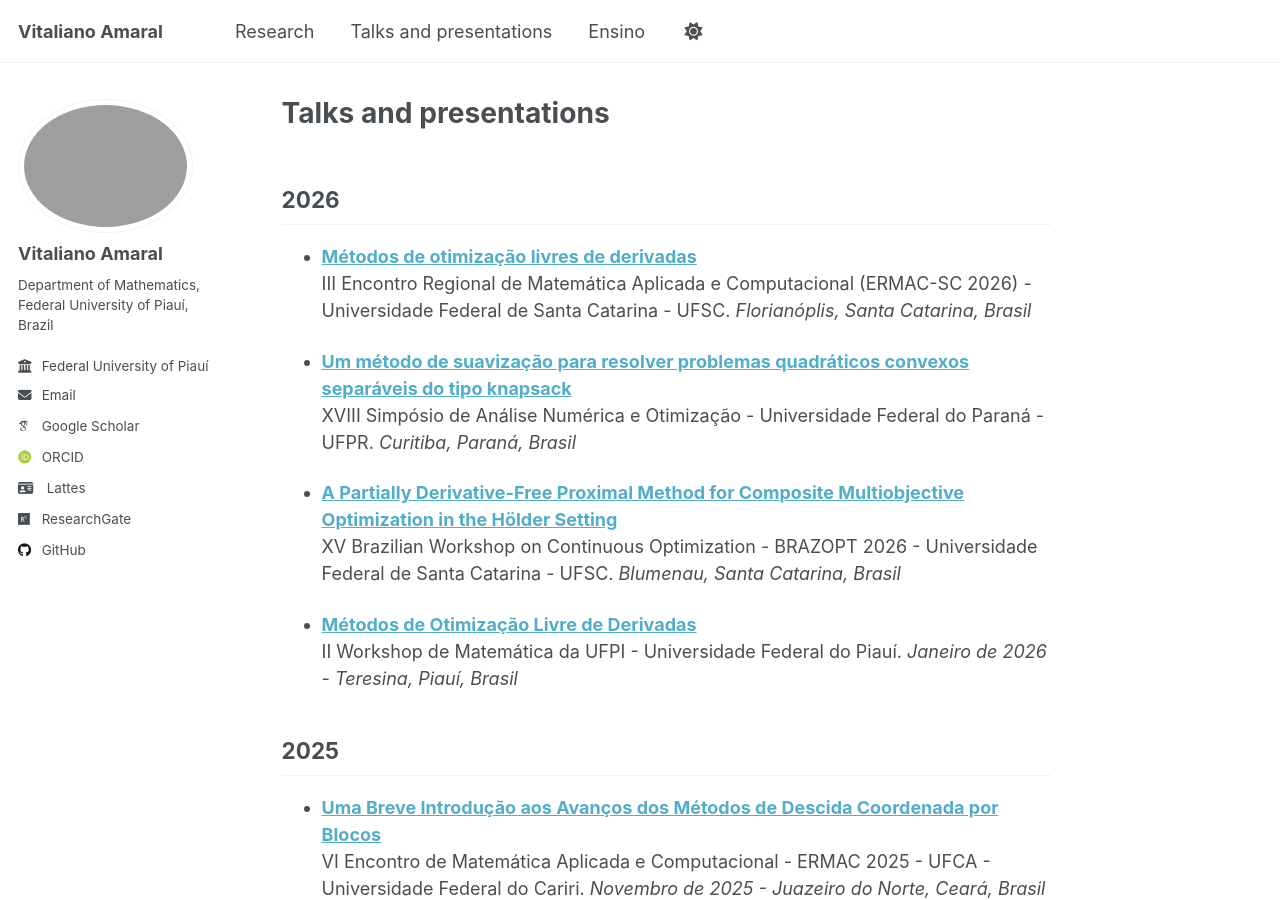
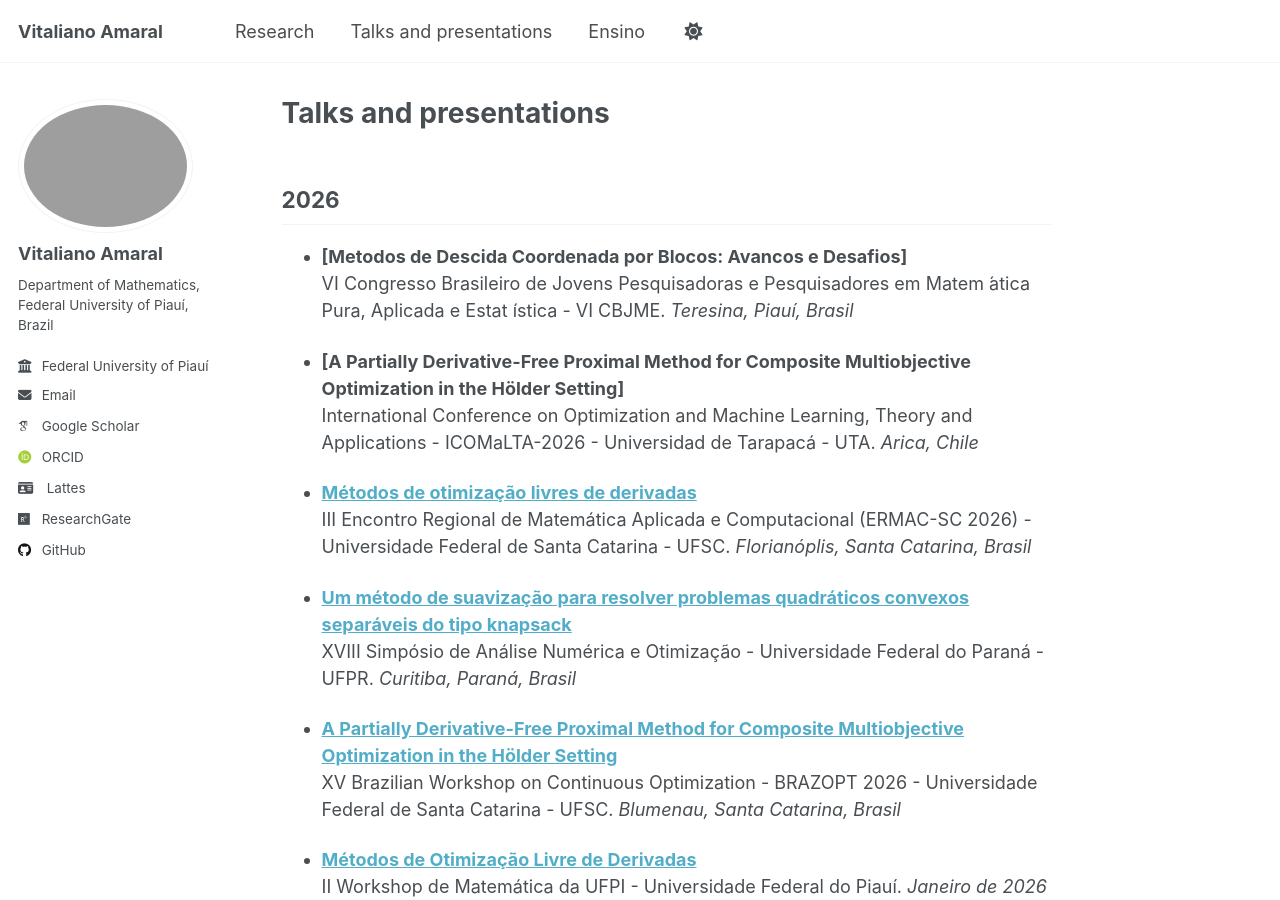
Before and after one commit to vitalianoamaral/vitalianoamaral.github.io, a Jekyll site: the page built from _pages/talksandpresentations.md, in a window 1280 px wide and 900 px high. Built offline with Jekyll 4.4.1, drawn with Linux system fonts in a browser that asks for light colours; some web fonts are replaced.

Commit message:
Update talksandpresentations.md

```diff
--- a/_pages/talksandpresentations.md
+++ b/_pages/talksandpresentations.md
@@ -5,6 +5,14 @@ permalink: /talksandpresentations/
 author_profile: true
 ---
 ## 2026
+- **[Metodos de Descida Coordenada por Blocos: Avancos e Desafios]**
+  VI Congresso Brasileiro de Jovens Pesquisadoras e Pesquisadores em Matem ́atica Pura, Aplicada e Estat ́ıstica - VI CBJME. *Teresina, Piauí, Brasil*
+
+- **[A Partially Derivative-Free Proximal Method
+for Composite Multiobjective Optimization
+in the Hölder Setting]**
+  International Conference on Optimization and Machine Learning, Theory and Applications - ICOMaLTA-2026 - Universidad de Tarapacá - UTA. *Arica, Chile*
+
 - **[Métodos de otimização livres de derivadas](/files/ERMACSC.pdf)**
   III Encontro Regional de Matemática Aplicada e Computacional (ERMAC-SC 2026) - Universidade Federal de Santa Catarina - UFSC. *Florianóplis, Santa Catarina, Brasil*
 
```
